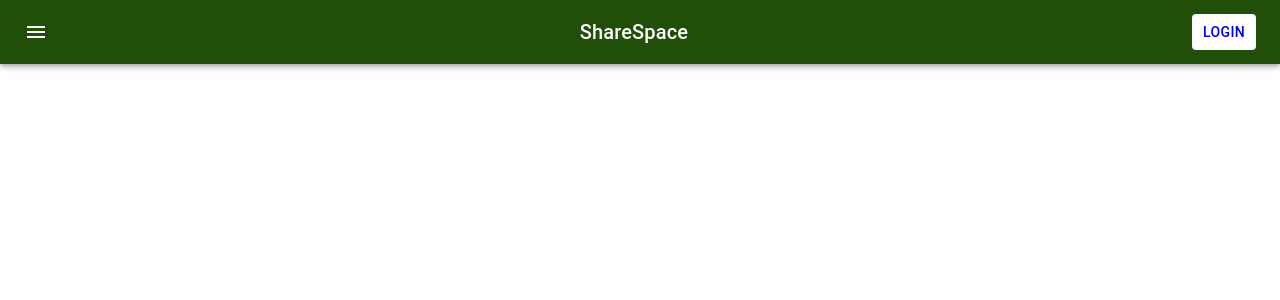
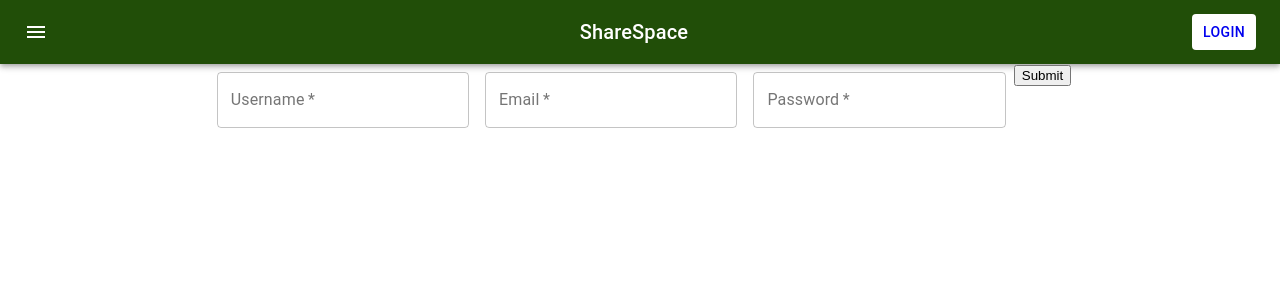
Before and after one commit to curlygirltech/Getaway, a React (Create React App) app in the folder client/: page /register in a window 1280 px wide. Shown: the top 300 px of the page. Built offline with nearby package versions, Linux system fonts and the light colour scheme; the HTML template or start-up script is replaced by a standard one.

Commit message:
register page

```diff
--- a/client/src/App.js
+++ b/client/src/App.js
@@ -1,30 +1,42 @@
-import './App.css';
-import { Route, Switch } from 'react-router-dom'
-import {useState} from 'react'
+import "./App.css";
+import { Route, Switch, useHistory } from "react-router-dom";
+import { useState } from "react";
 // import Nav from './Layout/Nav'
-import Layout from './Layout/Layout'
-import Login from './screens/Login'
-import { loginUser } from './services/auth';
+import Layout from "./Layout/Layout";
+import Login from "./screens/Login";
+import Register from "./screens/Register";
+import { loginUser, registerUser } from "./services/auth";
 
 
 function App() {
-  const [currentUser, setCurrentUser] = useState(null)
+  const [currentUser, setCurrentUser] = useState(null);
+
+  const history = useHistory();
 
   const handleLogin = async (formData) => {
-    const userData = await loginUser(formData)
-    setCurrentUser(userData)
-  }
+    const userData = await loginUser(formData);
+    setCurrentUser(userData);
+    history.push("/");
+  };
+
+  const handleRegister = async (formData) => {
+    const userData = await registerUser(formData);
+    setCurrentUser(userData);
+    history.push("/");
+  };
+
   return (
     <div className="App">
-    <Layout>
-      <Switch>
-          <Route path='/login'>
+      <Layout>
+        <Switch>
+          <Route path="/login">
             <Login handleLogin={handleLogin} />
           </Route>
-      </Switch>
-
-    </Layout>
-
+          <Route path="/register">
+            <Register handleRegister={ handleRegister } />
+          </Route>
+        </Switch>
+      </Layout>
     </div>
   );
 }
--- /dev/null
+++ b/client/src/screens/Register.jsx
@@ -0,0 +1,81 @@
+import React from "react";
+import { useState } from "react";
+import { Link } from "react-router-dom";
+
+import TextField from "@material-ui/core/TextField";
+import { makeStyles } from "@material-ui/core/styles";
+
+const useStyles = makeStyles((theme) => ({
+  root: {
+    "& .MuiTextField-root": {
+      margin: theme.spacing(1),
+      width: "25ch",
+    },
+  },
+}));
+
+export default function Register(props) {
+  const classes = useStyles();
+  const [formData, setFormData] = useState({
+    username: "",
+    email:'',
+    password: "",
+  });
+
+  const { username, email, password } = formData;
+  const { handleRegister } = props;
+
+  const handleChange = (e) => {
+    const { name, value } = e.target;
+    setFormData((prevState) => ({
+      ...prevState,
+      [name]: value,
+    }));
+  };
+
+  return (
+    <form
+      className={classes.root}
+      noValidate
+      autoComplete="off"
+      onSubmit={(e) => {
+        e.preventDefault();
+        handleRegister(formData);
+      }}
+    >
+      <TextField
+        required
+        id="outlined-required"
+        label="Username"
+        name="username"
+        value={username}
+        onChange={handleChange}
+        variant="outlined"
+      />
+
+<TextField
+        required
+        id="outlined-required"
+        label="Email"
+        name="email"
+        value={email}
+        onChange={handleChange}
+        variant="outlined"
+      />
+
+      <TextField
+        required
+        id="outlined-password-input"
+        label="Password"
+        type="password"
+        autoComplete="current-password"
+        name="password"
+        value={password}
+        onChange={handleChange}
+        variant="outlined"
+      />
+
+      <button>Submit</button>
+    </form>
+  );
+}
```
